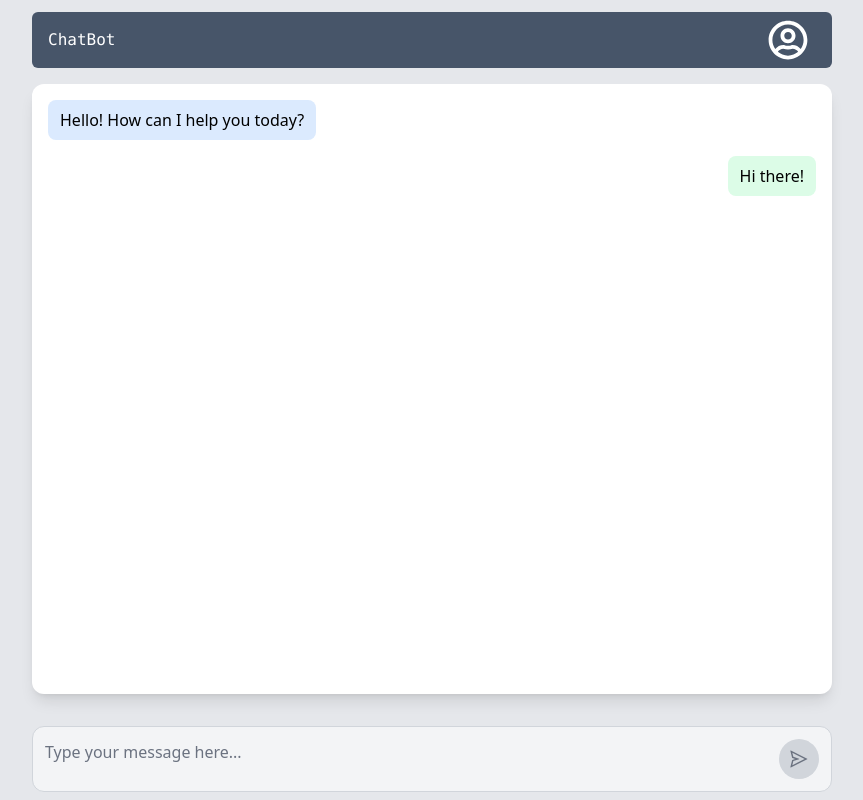
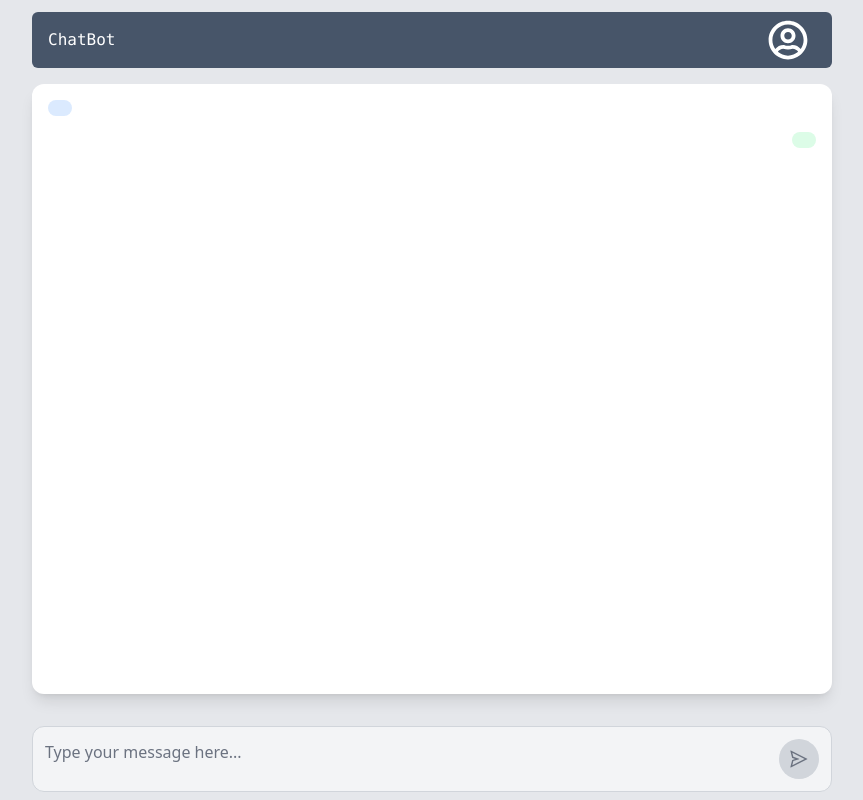
Before and after one commit to kiran-11123/ChatBot, a React (Vite) app in the folder frontend/: page /home in a window 1280 px wide. Shown: the whole page, without its empty margins (208-1071 px from the left). Built offline with nearby package versions, Linux system fonts and the light colour scheme.

Commit message:
connecting frontend and backend

```diff
--- a/frontend/src/App.tsx
+++ b/frontend/src/App.tsx
@@ -2,7 +2,7 @@ import './App.css'
 import './index.css'
 import Login from './components/Login'
 import Signup from './components/Signup'
-import Home from './components/home'
+import Home from './components/Home'
 import { BrowserRouter , Routes , Route } from 'react-router-dom'
 
 function App() {
--- a/frontend/src/components/Home.tsx
+++ b/frontend/src/components/Home.tsx
@@ -2,13 +2,33 @@ import React from 'react';
 import { FaRegUserCircle } from 'react-icons/fa';// Assuming this is imported
 import { AiOutlineSend } from 'react-icons/ai';
 import { useState } from 'react';
+import axios from 'axios';
 
-function ChatLayout() {
+function Home() {
 
     const [message, setMessage] = useState('');
     const [isFocused, setIsFocused] = useState(false);
+    const [question , setquestion]  = useState('');
+    const [uploadQuestion , setUploadQuestion] = useState('');
+    const [response,setResponse] = useState('');
 
 async function sendRequest() {
+
+
+  setUploadQuestion(question);
+  const response = await  axios.post("http://localhost:3000/chat/ask" ,{question} , {
+    withCredentials:true
+  })
+
+  if(response.status===200){
+
+    setResponse(response.data.answer);
+
+
+  }
+  else{
+      window.alert(response.data.message);
+  }
 
 
 
@@ -17,18 +37,6 @@ async function sendRequest() {
 
 
 
-  const handleSend = () => {
-    if (message.trim()) {
-      sendRequest();
-      setMessage('');
-    }
-  };
-  const handleKeyPress = (e:any) => {
-    if (e.key === 'Enter' && !e.shiftKey) {
-      e.preventDefault();
-      handleSend();
-    }
-  };
 
 
   return (
@@ -47,12 +55,12 @@ async function sendRequest() {
         <div className="flex flex-col space-y-4 overflow-auto">
           <div className="flex justify-start">
             <div className="bg-blue-100 rounded-lg px-3 py-2 max-w-xs">
-              <p>Hello! How can I help you today?</p>
+              <p>{uploadQuestion}</p>
             </div>
           </div>
           <div className="flex justify-end">
             <div className="bg-green-100 rounded-lg px-3 py-2 max-w-xs">
-              <p>Hi there!</p>
+              <p>{response}</p>
             </div>
           </div>
           {/* Add more messages here as needed */}
@@ -67,18 +75,18 @@ async function sendRequest() {
         {/* Textarea for multiline input, like ChatGPT */}
         <textarea
           value={message}
-          onChange={(e) => setMessage(e.target.value)}
+          onChange={(e) => setquestion(e.target.value)}
           onFocus={() => setIsFocused(true)}
           onBlur={() => setIsFocused(false)}
           placeholder="Type your message here..."
           className="flex-1 min-h-[40px] max-h-[150px] resize-none bg-transparent outline-none text-gray-900 placeholder-gray-500 leading-relaxed"
           rows={1}
-          onKeyPress={handleKeyPress}
+
         />
 
         {/* Send Button - Integrated on the right, subtle like ChatGPT */}
         <button
-          onClick={handleSend}
+          onClick={sendRequest}
           disabled={!message.trim()}
           className={`flex items-center justify-center w-10 h-10 rounded-full transition-all duration-200 ${
             message.trim()
@@ -97,4 +105,4 @@ async function sendRequest() {
   );
 }
 
-export default ChatLayout;
+export default Home;
```
